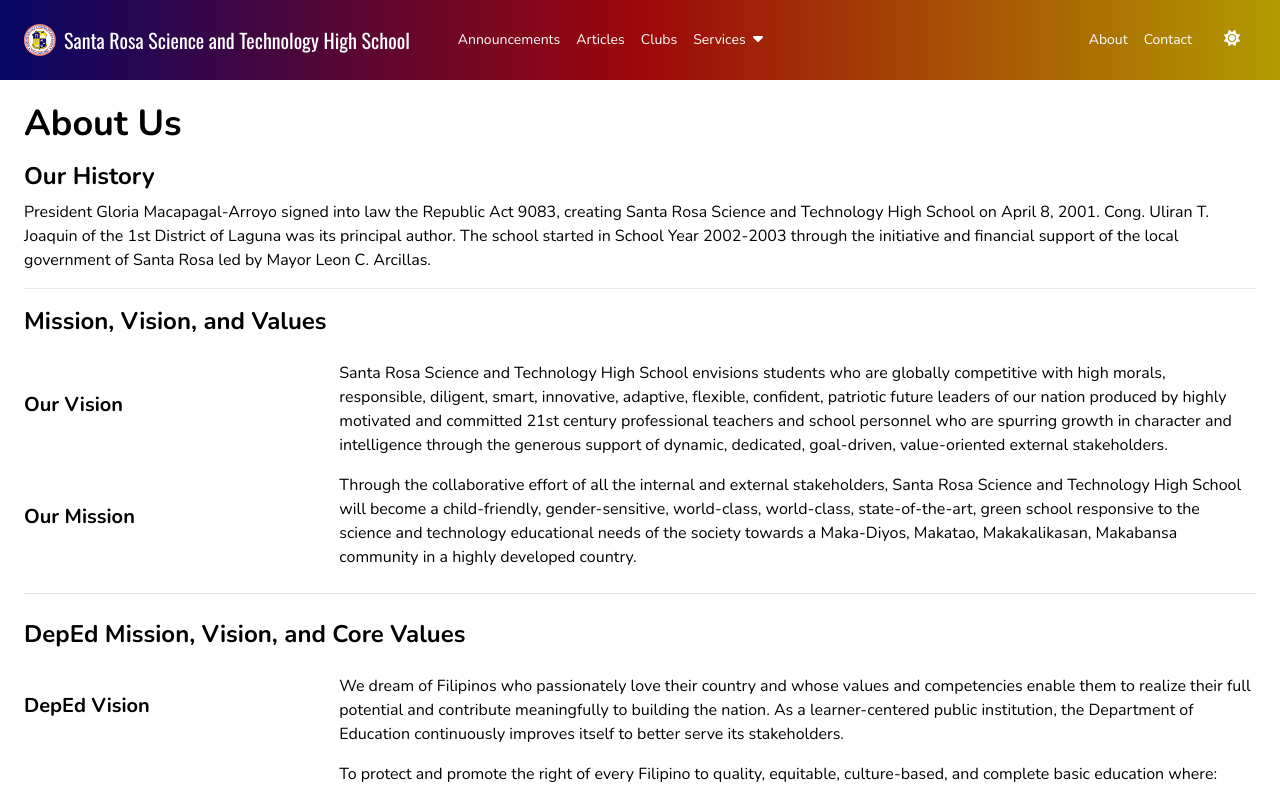
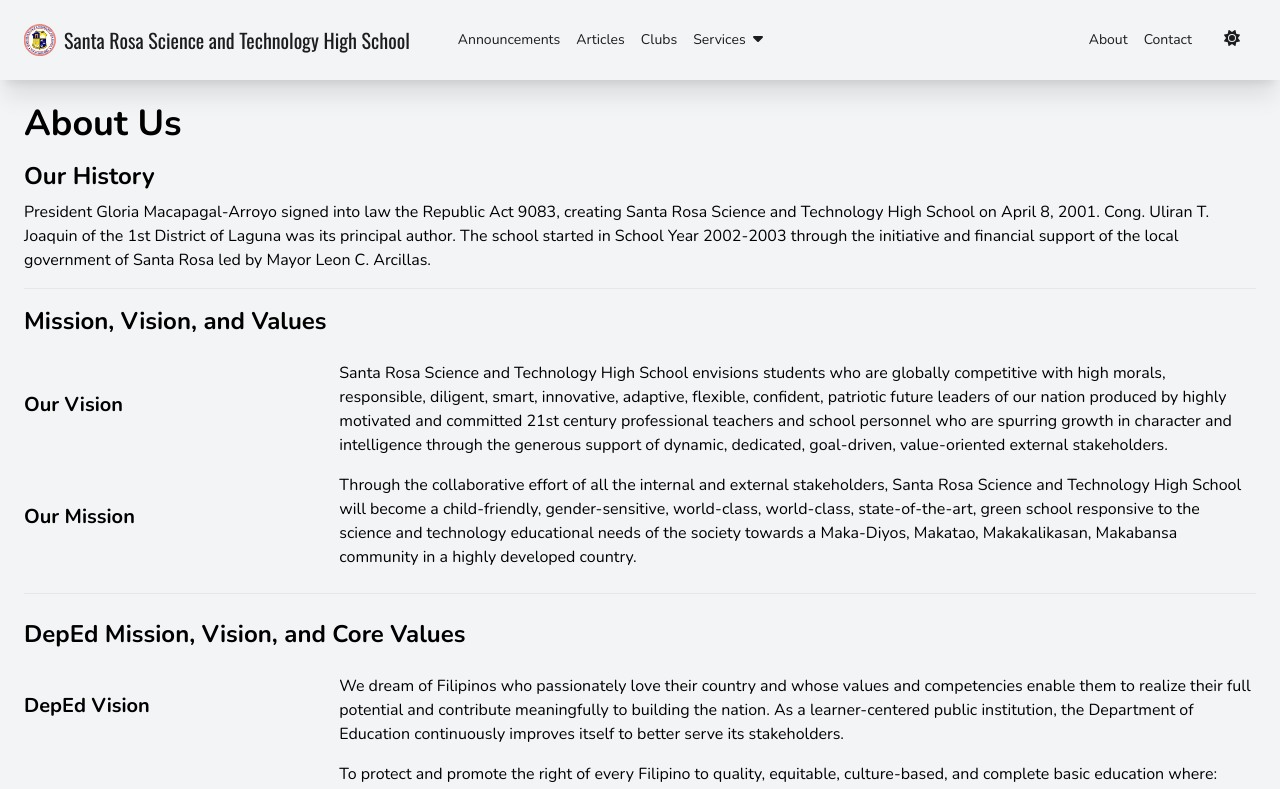
Before and after one commit to starsci/website, a Next.js app: page /about in a window 1280 px wide. Shown: the top 789 px of the page. Built offline with nearby package versions, Linux system fonts and the light colour scheme.

Commit message:
change navbar color to dark/light

```diff
--- a/components/Navbar.js
+++ b/components/Navbar.js
@@ -1,7 +1,7 @@
 function Navbar(props) {
     return (
         <nav
-            className="flex flex-col items-center flex-wrap navbar-gradient top-0 text-white z-50">
+            className="flex flex-col items-center flex-wrap bg-gray-100 text-brand-dark-default dark:bg-brand-dark-default dark:text-white top-0 z-50 shadow-xl">
             <div
                 className="flex flex-wrap justify-between w-full lg:container lg:static relative [&>*]:p-6">
                 {props.children}
--- a/components/NavbarCollapsible.js
+++ b/components/NavbarCollapsible.js
@@ -41,7 +41,7 @@ function NavbarCollapsible(props) {
                     title="Toggle Navigation"
                     type="button"
                     onClick={toggleNav}
-                    className="flex items-center px-3 py-2 border rounded text-white border-white hover:bg-white hover:text-black transition-all duration-100">
+                    className="flex items-center px-3 py-2 border rounded border-brand-dark-default dark:border-white hover:bg-brand-dark-default hover:dark:bg-white hover:dark:text-brand-dark-default hover:text-white transition-all duration-100">
                     {/* animate faBars spin to its side when toggle */}
                     <FontAwesomeIcon icon={faBars}
                                      className={`${isExpanded1 ? `transform rotate-90` : ``} transition-all ease-in-out duration-150`}/>
@@ -49,7 +49,7 @@ function NavbarCollapsible(props) {
             </div>
             <div
                 ref={parentRef}
-                className={`w-full navbar-gradient absolute block top-full -mt-6 lg:bg-none lg:static lg:mt-0 lg:flex-grow lg:flex lg:items-center lg:w-auto lg:-ms-6`}>
+                className={`w-full dark:bg-brand-dark-default bg-gray-100 absolute block top-full -mt-6 lg:bg-none lg:static lg:mt-0 lg:flex-grow lg:flex lg:items-center lg:w-auto lg:-ms-6`}>
                 {props.children}
             </div>
         </>
--- a/components/Page.js
+++ b/components/Page.js
@@ -22,7 +22,7 @@ function Page(props) {
                     <div
                         className={`absolute inset-0 bg-gradient-to-br from-brand-blue-darker via-brand-red-darker to-brand-yellow-darker opacity-70 ${props.isContent ? `lg:block hidden` : `block`}`} />
                     <main
-                        className={`flex mx-auto flex-grow ${props.isContent ? `lg:container lg:bg-white lg:dark:bg-brand-dark-default lg:dark:text-white shadow-2xl` : `bg-none`} relative`}>
+                        className={`flex mx-auto flex-grow ${props.isContent ? `lg:container bg-gray-100 dark:bg-brand-dark-default shadow-2xl` : `bg-none`} relative`}>
 
                         <div className={`flex flex-grow flex-col transition-opacity duration-400 ${props.noPadding ? `` : `p-6`}`}
                             style={{
--- a/next.config.js
+++ b/next.config.js
@@ -1,4 +1,8 @@
 /** @type {import('next').NextConfig} */
-const nextConfig = {}
+const nextConfig = {
+    images: {
+        domains: ['via.placeholder.com'],
+    }
+}
 
 module.exports = nextConfig
```
